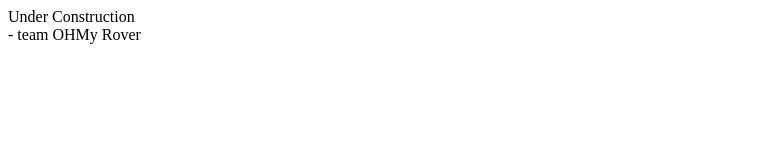
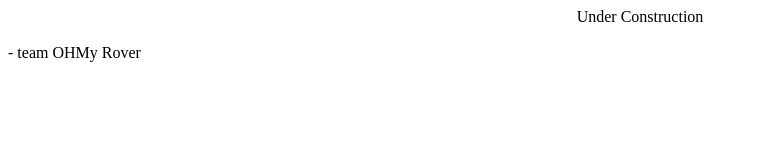
Before and after one commit to ohmyrover/ohmyrover-website, a plain HTML site: page index.html in a window 1280 px wide. Shown: the whole page, without its empty margins (0-758 px from the left). Drawn offline with Linux system fonts and the light colour scheme.

Commit message:
Update index.html

```diff
--- a/index.html
+++ b/index.html
@@ -1,5 +1,5 @@
 <html>
-  Under Construction
+ <center>Under Construction </center>
   <br>
   - team OHMy Rover
 </html>
```
